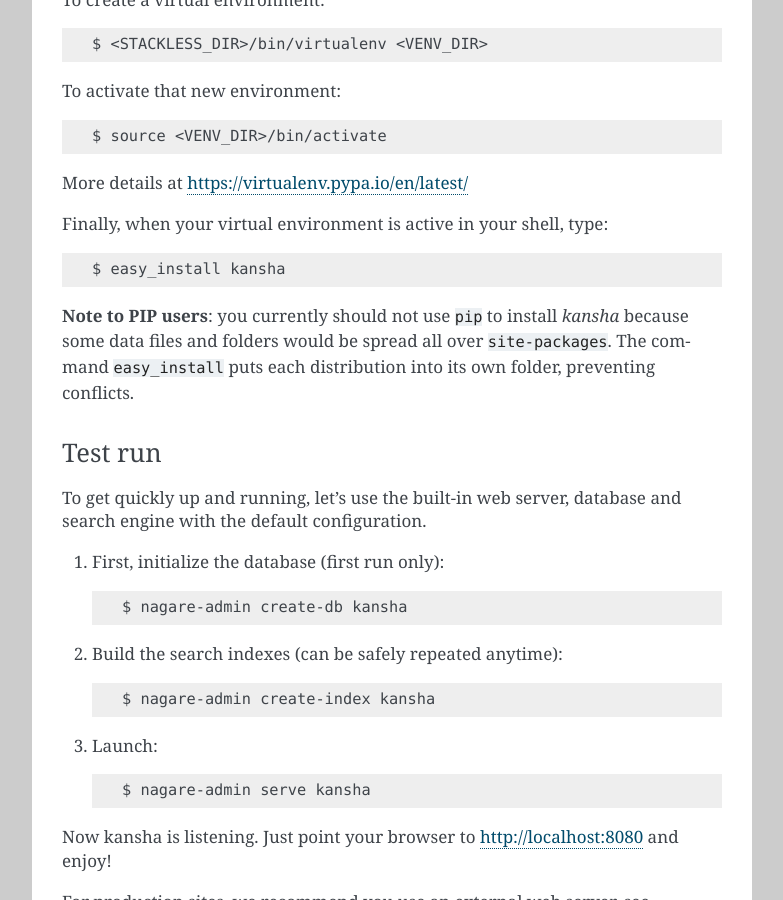
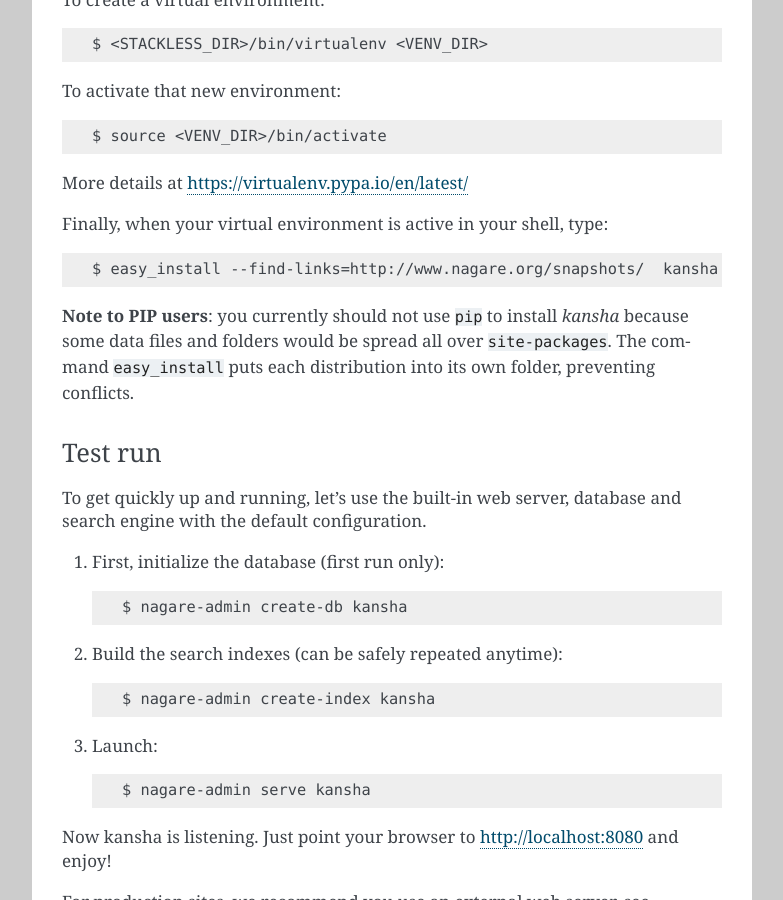
Before and after one commit to Net-ng/kansha, a Sphinx documentation site: the page built from doc/quickstart.rst, in a window 1280 px wide and 900 px high, scrolled down 1636 px. Shown: the whole window, without its empty margins (358-1141 px from the left). Built offline with Sphinx 7.4.7, drawn with Linux system fonts in a browser that asks for light colours.

Commit message:
easy_install does not use setup.cfg from archive

```diff
--- a/doc/quickstart.rst
+++ b/doc/quickstart.rst
@@ -84,7 +84,7 @@
 
 Finally, when your virtual environment is active in your shell, type::
 
-    $ easy_install kansha
+    $ easy_install --find-links=http://www.nagare.org/snapshots/  kansha
 
 **Note to PIP users**: you currently should not use ``pip`` to install `kansha` because some data files and folders would be spread all over ``site-packages``.
 The command ``easy_install`` puts each distribution into its own folder, preventing conflicts.
```
